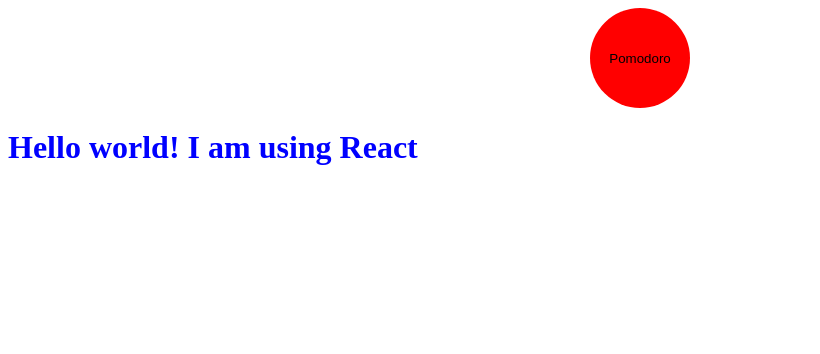
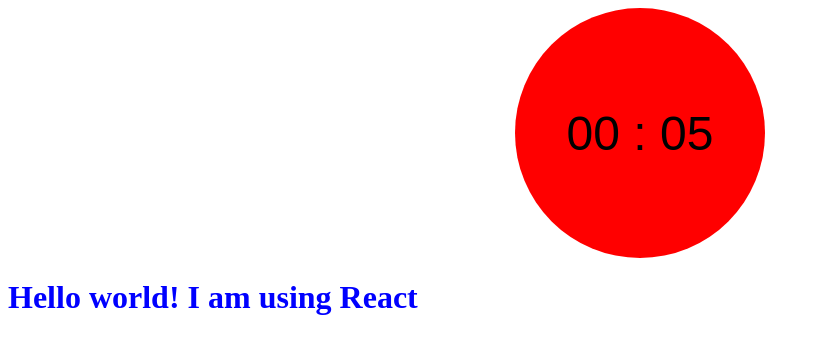
Before and after one commit to Shynras/Overpomo, a React app: page / in a window 1280 px wide. Shown: the top 354 px of the page, without its empty margins (0-820 px from the left). Built offline with nearby package versions, Linux system fonts and the light colour scheme.

Commit message:
added basic timer functionality

```diff
--- a/src/App.js
+++ b/src/App.js
@@ -1,8 +1,6 @@
-import React from "react";
+import React, {useState} from "react";
+import Timer from "./Timer.js";
 
-const Button = (props) => {
-    return <button type="button" className={props.className}>Pomodoro</button>;
-};
 
 const App = () =>{
     // app returns all the components needed to make the app
@@ -16,7 +14,7 @@ const App = () =>{
 
     return (
         <>
-            <Button className="clock">Start</Button>
+            <Timer className="clock"></Timer>
             <h1>
                 Hello world! I am using React
             </h1>
--- /dev/null
+++ b/src/Timer.js
@@ -0,0 +1,54 @@
+import React, {useState, useRef} from "react";
+
+
+const Timer = (props) => {
+    const s = 5;
+    const m = 0;
+    const [active, setActive] = useState(false);
+    const [minutes, setMinutes] = useState(m);
+    const [seconds, setSeconds] = useState(s);
+    const interval = useRef();
+
+    const handleClick = () => {
+        setActive(!active);
+        const time = () => {
+            setSeconds((seconds) => {
+                if (seconds === 0) {
+                    if (minutes > 0) {
+                        setMinutes(minutes => minutes - 1);
+                        return 59;
+                    } else {
+                        console.log(interval.current)
+                        clearInterval(interval.current);
+                        setMinutes(m);
+                        return s;
+                    }
+                } else if (seconds === 1 && minutes === 0) {
+                    setActive(false);
+                    return 0;
+                } else {
+                    return seconds - 1;
+                }
+            });
+        }
+
+        if (!active) {
+            interval.current = setInterval(time, 1000);
+        } else {
+            clearInterval(interval.current);
+        }
+    };
+
+    return (
+        <button
+            type="button"
+            className={props.className}
+            style ={{backgroundColor: active ? "green" : "red"}}
+            onClick={handleClick}>
+            {minutes.toLocaleString("en-us", {minimumIntegerDigits : 2}) + " : " +
+            seconds.toLocaleString("en-us", {minimumIntegerDigits: 2})}
+        </button>
+    );
+};
+
+export default Timer;
--- a/src/style.scss
+++ b/src/style.scss
@@ -1,15 +1,17 @@
-$color: blue;
+$timer-color: blue;
 
 h1 {
-  color: $color;
+  color: $timer-color;
 }
 
 .clock {
   display: block;
-  height: 100px;
-  width: 100px;
+  height: 250px;
+  width: 250px;
   margin: auto;
   background-color: red;
   border: none;
   border-radius: 50%;
+  font-family: Arial, Helvetica, sans-serif;
+  font-size: 3em;
 }
```
